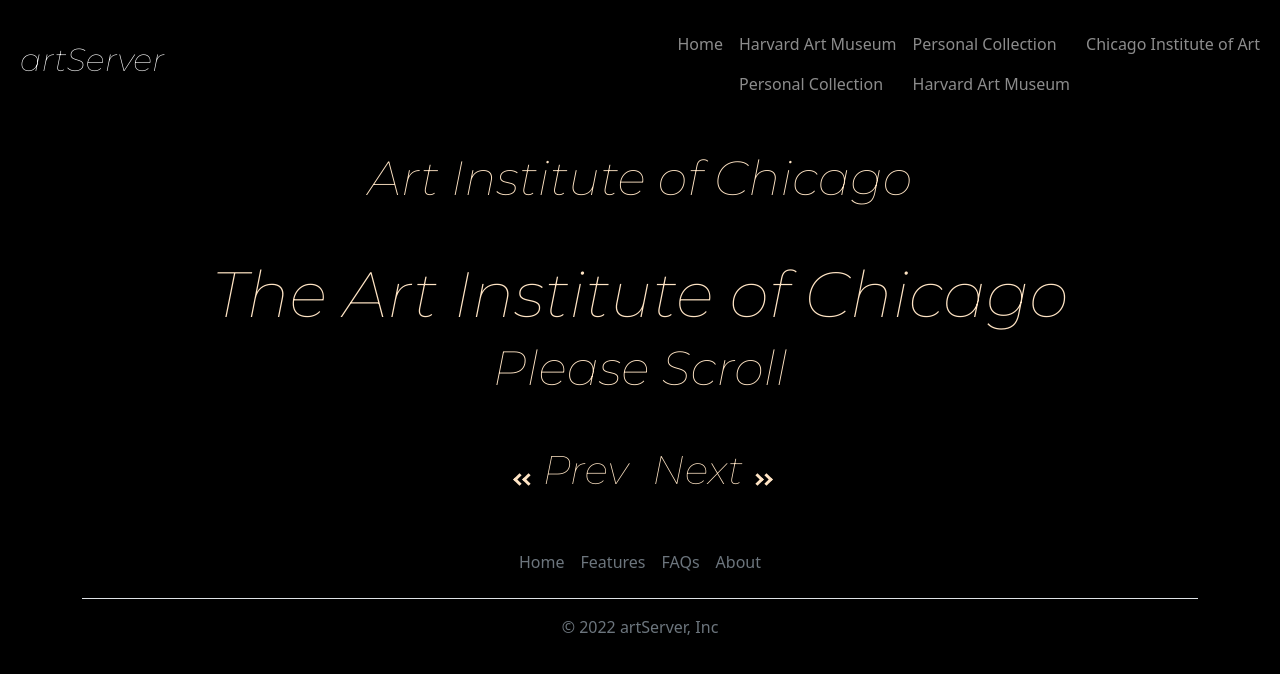
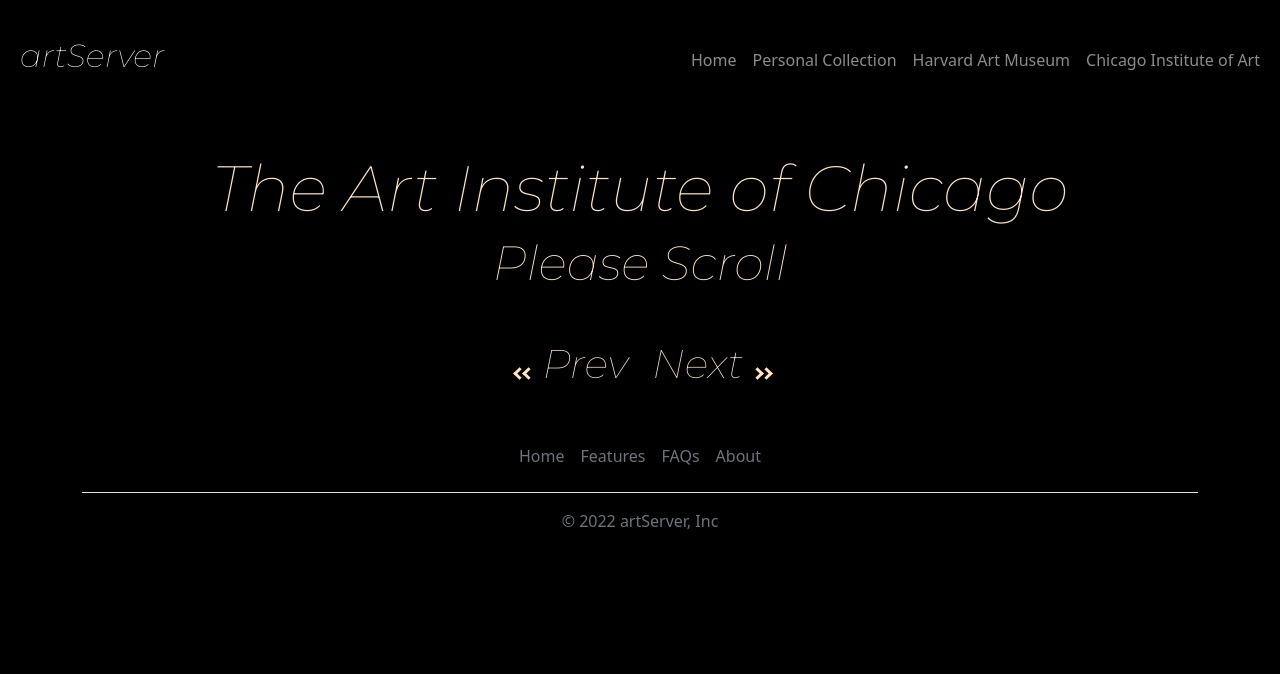
Before and after one commit to U6Project/ArtServer, a plain HTML site: page artic-gallery.html in a window 1280 px wide. Drawn offline with nearby package versions, Linux system fonts and the light colour scheme; no server answers.

Commit message:
Chicago institute of art patch

```diff
--- a/artic-gallery.html
+++ b/artic-gallery.html
@@ -29,11 +29,9 @@
                   <a class="nav-link" href="index.html">Home</a>
                 </li>
                 <li class="nav-item">
-                  <a class="nav-link" href="" >Harvard Art Museum</a>
                   <a class="nav-link" href="personal-collection.html">Personal Collection</a>
                 </li>
                 <li class="nav-item">
-                  <a class="nav-link" href="personal-collection.html">Personal Collection</a>
                   <a class="nav-link" href="" >Harvard Art Museum</a>
                 </li>
 
@@ -50,7 +48,6 @@
             <div class="row text-center" style="font-family: 'Montserrat', sans-serif; color: bisque; margin-top: 150px;">
             </div>
             <div class="row text-center" style="font-family: 'Montserrat', sans-serif; color: bisque;">
-                <h1 class="display-5  mb-5">Art Institute of Chicago</h1>
                 <h1 class="display-3">The Art Institute of Chicago</h1>
                 <h1 class="display-5  mb-5">Please Scroll</h1>
 
```
